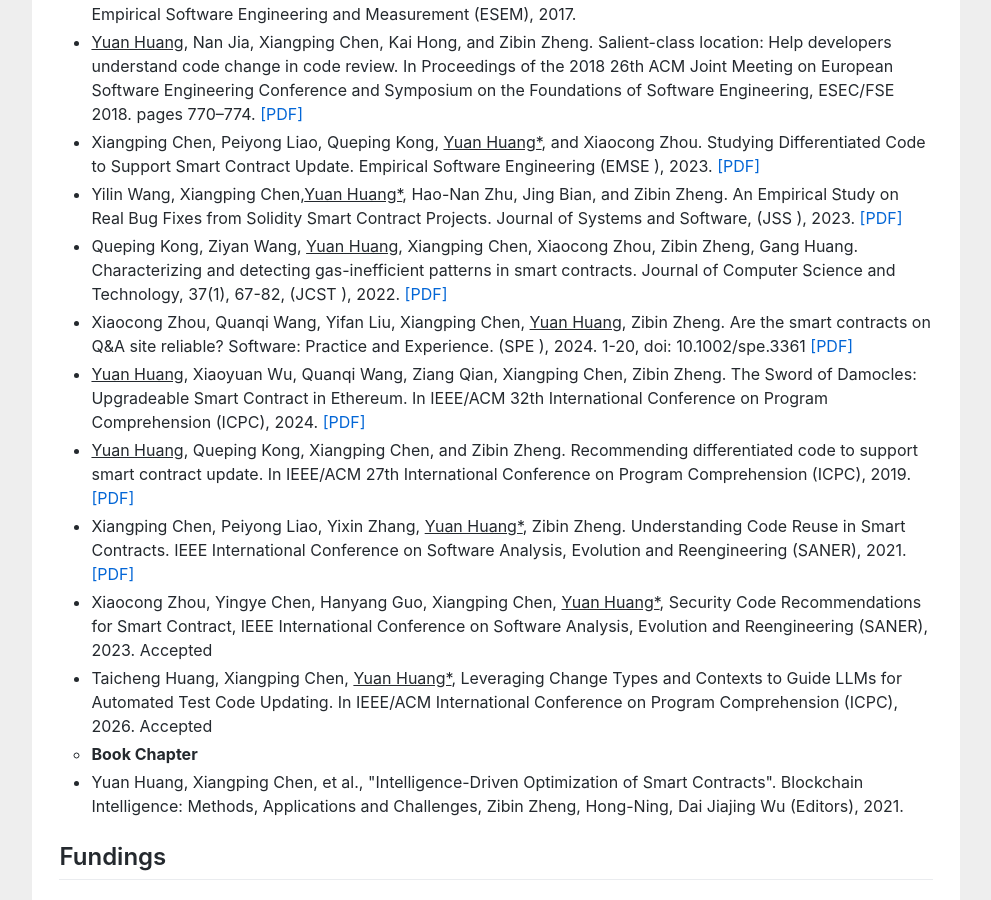
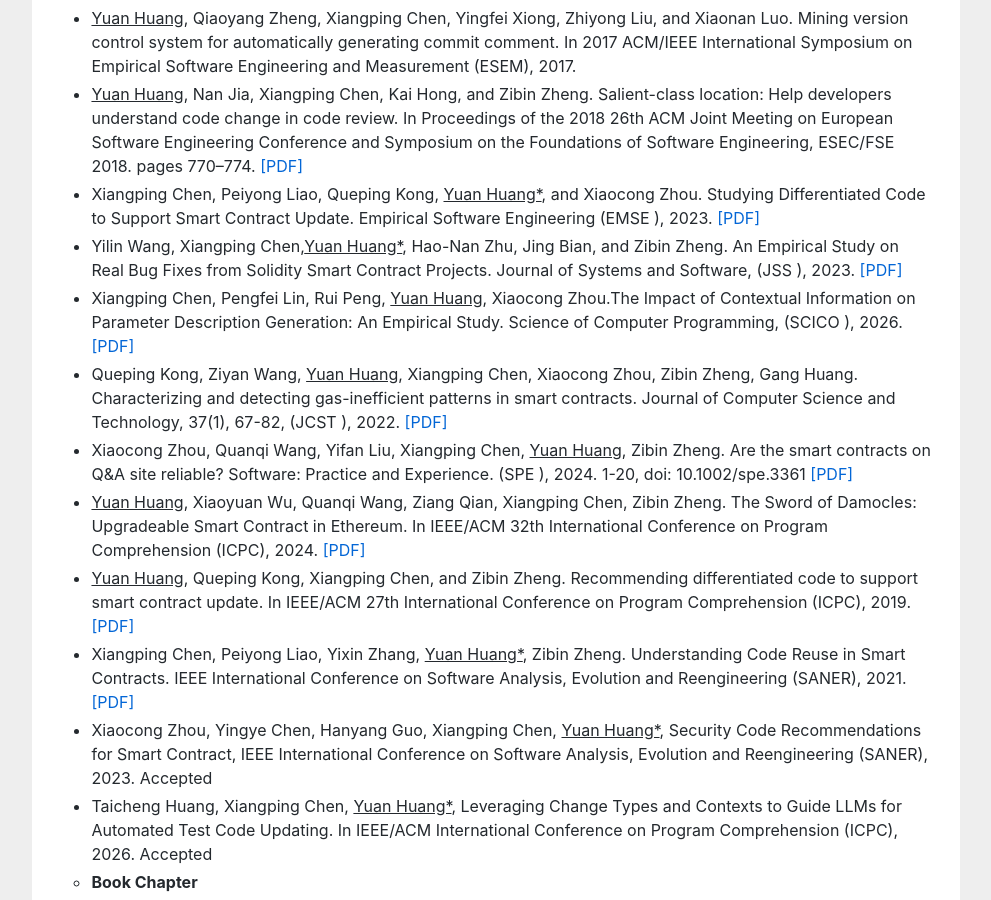
Before and after one commit to huangyuan-hy/huangyuan-hy.github.io, a Jekyll site: the page index.html, which Jekyll copies as it is, in a window 1280 px wide and 900 px high, scrolled down 3271 px. Shown: the whole window, without its empty margins (144-1135 px from the left). Built offline with Jekyll 4.4.1, drawn with Linux system fonts in a browser that asks for light colours; some of the changed text lies outside the part shown.

Commit message:
Update index.html

```diff
--- a/index.html
+++ b/index.html
@@ -100,6 +100,7 @@ gtag('config', 'UA-158965281-1');
 
 				<h2>News</h2>
 					<ul>
+						<li><b>June 10，2026</b>，<a href=""><u>The Impact of Contextual Information on Parameter Description Generation: An Empirical Study</u></a> was accepted at Science of Computer Programming. </li>
 						<li><b>February 25，2026</b>，<a href=""><u>Hallucination Detection in LLM Code Generation: A Sampling-Based Consensus Verification Approach</u></a> was accepted at Automated Software Engineering. </li>
 						<li><b>February 30，2026</b>，<a href=""><u>A Distributed Encoding Storage Scheme for State Data of Blockchain</u></a> was accepted at IEEE Internet of Things Journal. </li>
 						<li><b>January 9，2026</b>，<a href=""><u>COTVD: A Function-Level Vulnerability Detection Framework Using Chain-of-Thought Reasoning with Large Language Models</u></a> was accepted at Information and Software Technology. </li>
@@ -204,6 +205,7 @@ empirical study to learn how programmers reuse code on <a href="https://stackove
 <li><u>Yuan Huang</u>, Nan Jia, Xiangping Chen, Kai Hong, and Zibin Zheng. Salient-class location: Help developers understand code change in code review. In Proceedings of the 2018 26th ACM Joint Meeting on European Software Engineering Conference and Symposium on the Foundations of Software Engineering, ESEC/FSE 2018. pages 770–774.  <a href="https://dl.acm.org/doi/abs/10.1145/3236024.3264841">[PDF]</a></li>
 <li>Xiangping Chen, Peiyong Liao, Queping Kong, <u>Yuan Huang*</u>,  and Xiaocong Zhou. Studying Differentiated Code to Support Smart Contract Update. Empirical Software Engineering (EMSE <a href="" style="color:red;">  </a>), 2023. <a href="">[PDF]</a></li>
 <li>Yilin Wang, Xiangping Chen,<u>Yuan Huang*</u>, Hao-Nan Zhu, Jing Bian, and Zibin Zheng. An Empirical Study on Real Bug Fixes from Solidity Smart Contract Projects. Journal of Systems and Software,  (JSS <a href="" style="color:red;">  </a>), 2023. <a href="">[PDF]</a></li>
+<li>Xiangping Chen, Pengfei Lin, Rui Peng, <u>Yuan Huang</u>, Xiaocong Zhou.The Impact of Contextual Information on Parameter Description Generation: An Empirical Study. Science of Computer Programming, (SCICO <a href="" style="color:red;">  </a>), 2026. <a href="">[PDF]</a> </li>
 <li>Queping Kong, Ziyan Wang, <u>Yuan Huang</u>, Xiangping Chen, Xiaocong Zhou, Zibin Zheng, Gang Huang. Characterizing and detecting gas-inefficient patterns in smart contracts. Journal of Computer Science and Technology,  37(1), 67-82, (JCST <a href="" style="color:red;">  </a>), 2022. <a href="https://jcst.ict.ac.cn/fileup/1000-9000/PDF/2022-1-5-1674.pdf">[PDF]</a> </li>
 <li>Xiaocong Zhou, Quanqi Wang, Yifan Liu, Xiangping Chen, <u>Yuan Huang</u>, Zibin Zheng. Are the smart contracts on Q&A site reliable? Software: Practice and Experience. (SPE <a href="" style="color:red;">  </a>), 2024. 1-20, doi: 10.1002/spe.3361 <a href="">[PDF]</a></li>
 <li><u>Yuan Huang</u>, Xiaoyuan Wu, Quanqi Wang,  Ziang Qian, Xiangping Chen, Zibin Zheng. The Sword of Damocles: Upgradeable Smart Contract in Ethereum. In IEEE/ACM 32th International Conference on Program Comprehension (ICPC), 2024. <a href="">[PDF]</a></li>
```
